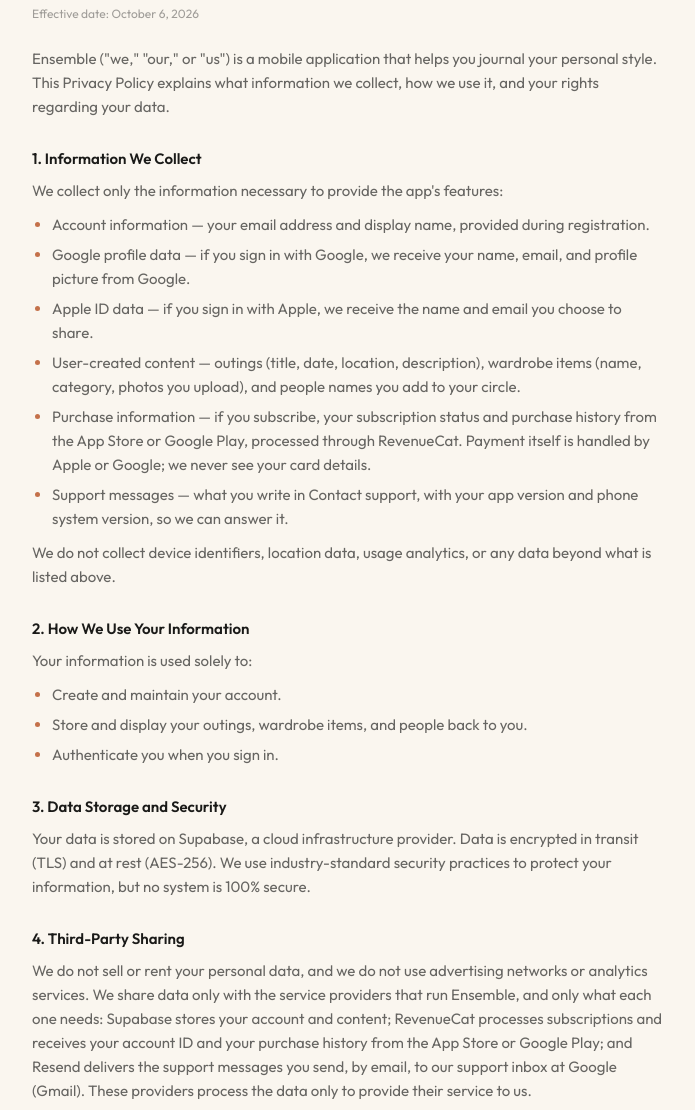
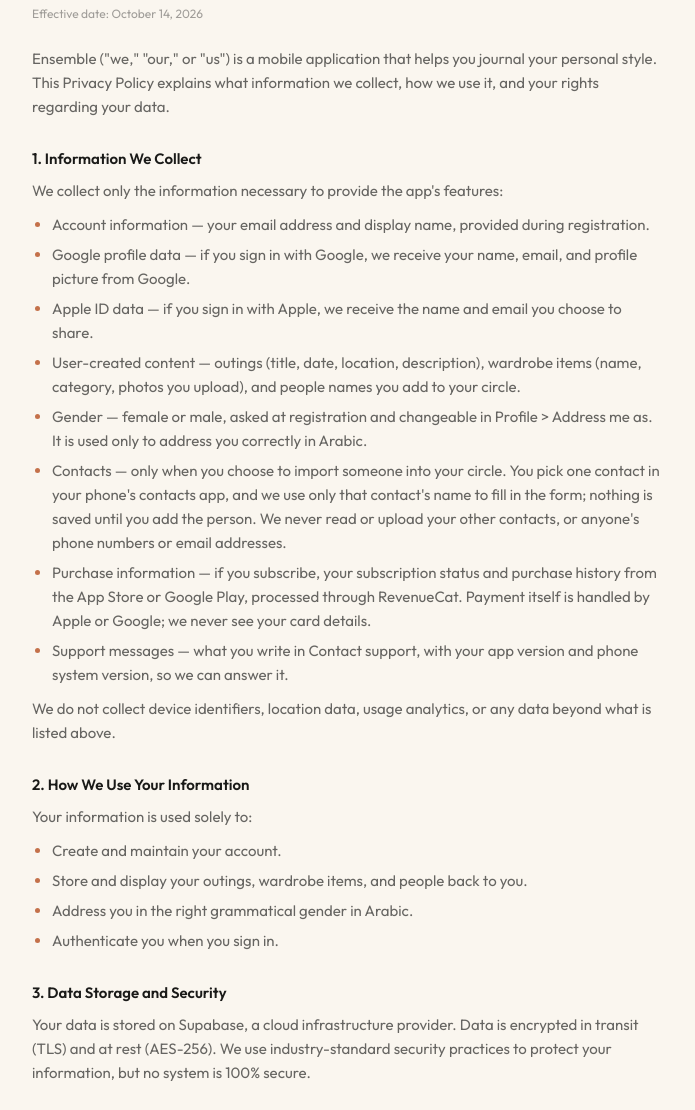
Before and after one commit to ahmed8498/ensemble-legal, a plain HTML site: page privacy/index.html in a window 1280 px wide. Shown: the part 137-1247 px from the top of the page, without its empty margins (292-987 px from the left). Drawn offline with Linux system fonts and the light colour scheme.

Commit message:
Add files via upload

```diff
--- a/privacy/index.html
+++ b/privacy/index.html
@@ -56,7 +56,7 @@
 <a class="switch" href="../ar/privacy/" lang="ar">العربية</a>
 </nav>
 <h1>Privacy Policy</h1>
-<p class="date">Effective date: October 6, 2026</p>
+<p class="date">Effective date: October 14, 2026</p>
 <p>Ensemble (&quot;we,&quot; &quot;our,&quot; or &quot;us&quot;) is a mobile application that helps you journal your personal style. This Privacy Policy explains what information we collect, how we use it, and your rights regarding your data.</p>
 <h2>1. Information We Collect</h2>
 <p>We collect only the information necessary to provide the app&#x27;s features:</p>
@@ -65,6 +65,8 @@
 <li>Google profile data — if you sign in with Google, we receive your name, email, and profile picture from Google.</li>
 <li>Apple ID data — if you sign in with Apple, we receive the name and email you choose to share.</li>
 <li>User-created content — outings (title, date, location, description), wardrobe items (name, category, photos you upload), and people names you add to your circle.</li>
+<li>Gender — female or male, asked at registration and changeable in Profile &gt; Address me as. It is used only to address you correctly in Arabic.</li>
+<li>Contacts — only when you choose to import someone into your circle. You pick one contact in your phone&#x27;s contacts app, and we use only that contact&#x27;s name to fill in the form; nothing is saved until you add the person. We never read or upload your other contacts, or anyone&#x27;s phone numbers or email addresses.</li>
 <li>Purchase information — if you subscribe, your subscription status and purchase history from the App Store or Google Play, processed through RevenueCat. Payment itself is handled by Apple or Google; we never see your card details.</li>
 <li>Support messages — what you write in Contact support, with your app version and phone system version, so we can answer it.</li>
 </ul>
@@ -74,6 +76,7 @@
 <ul>
 <li>Create and maintain your account.</li>
 <li>Store and display your outings, wardrobe items, and people back to you.</li>
+<li>Address you in the right grammatical gender in Arabic.</li>
 <li>Authenticate you when you sign in.</li>
 </ul>
 <h2>3. Data Storage and Security</h2>
```
